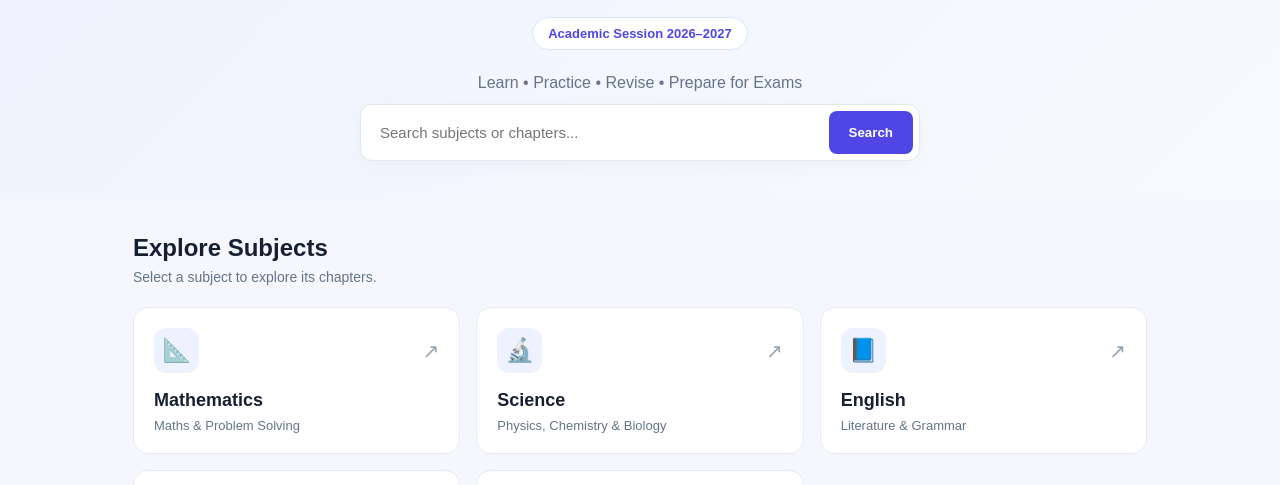
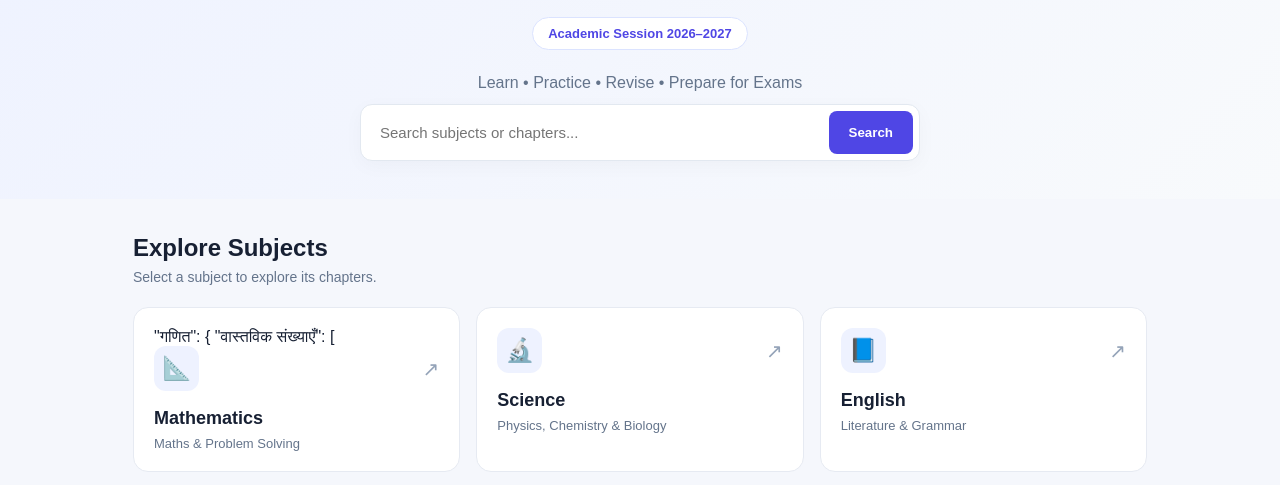
Before and after one commit to shanabazm813-cpu/sr-class10-study-hub, a plain HTML site: page index.html in a window 1280 px wide. Shown: the part 235-720 px from the top of the page. Drawn offline with Linux system fonts and the light colour scheme.

Commit message:
Update index.html

```diff
--- a/index.html
+++ b/index.html
@@ -395,7 +395,8 @@ footer {
 
   <div class="subjects" id="subjectGrid">
 
-    <div class="card" onclick="openSubject('Mathematics')">
+    <div class="card" onclick="openSubject('Mathematics')">"गणित": {
+"वास्तविक संख्याएँ": [
       <div class="card-top">
         <div class="icon">📐</div>
         <div class="arrow">↗</div>
```
